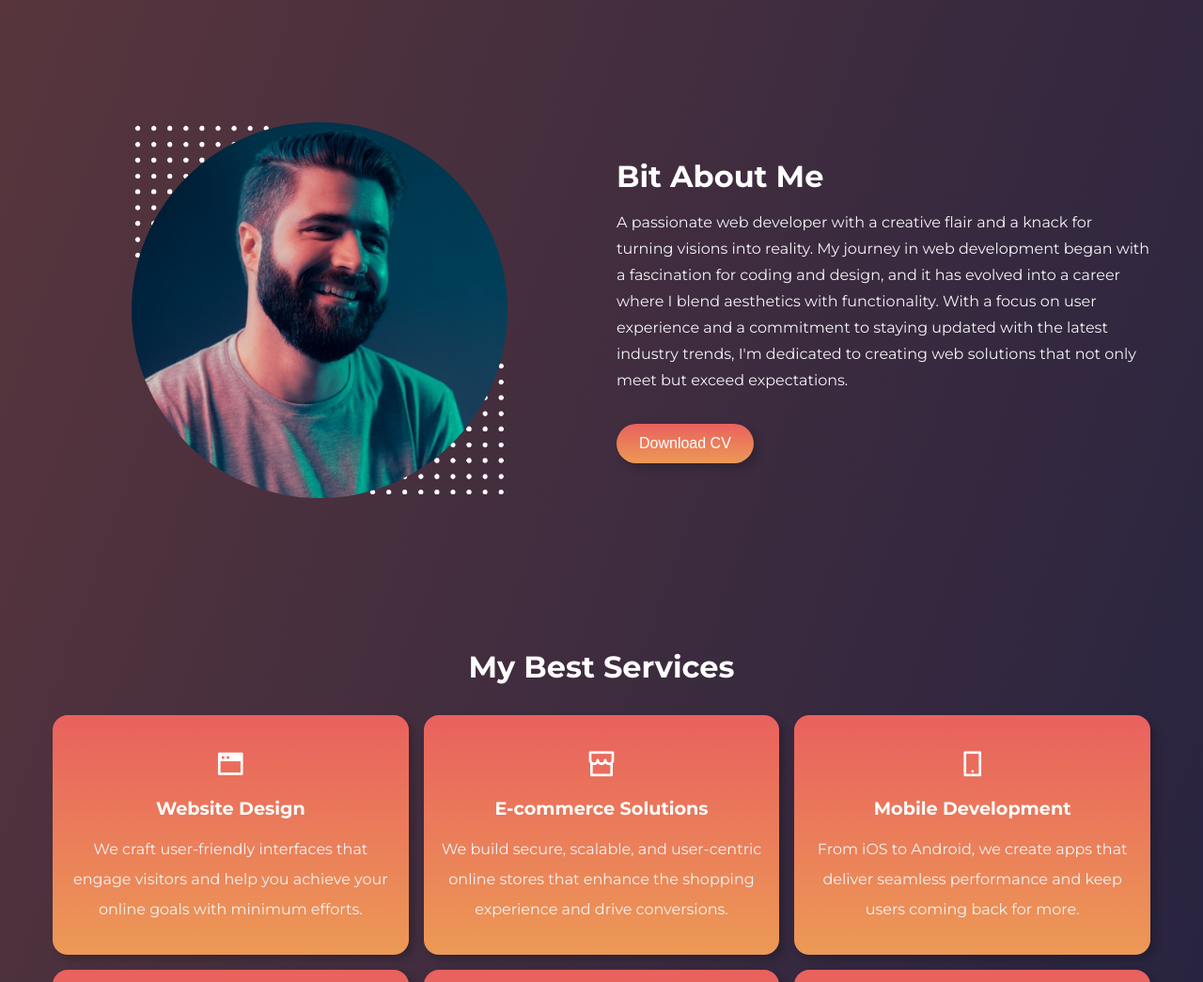
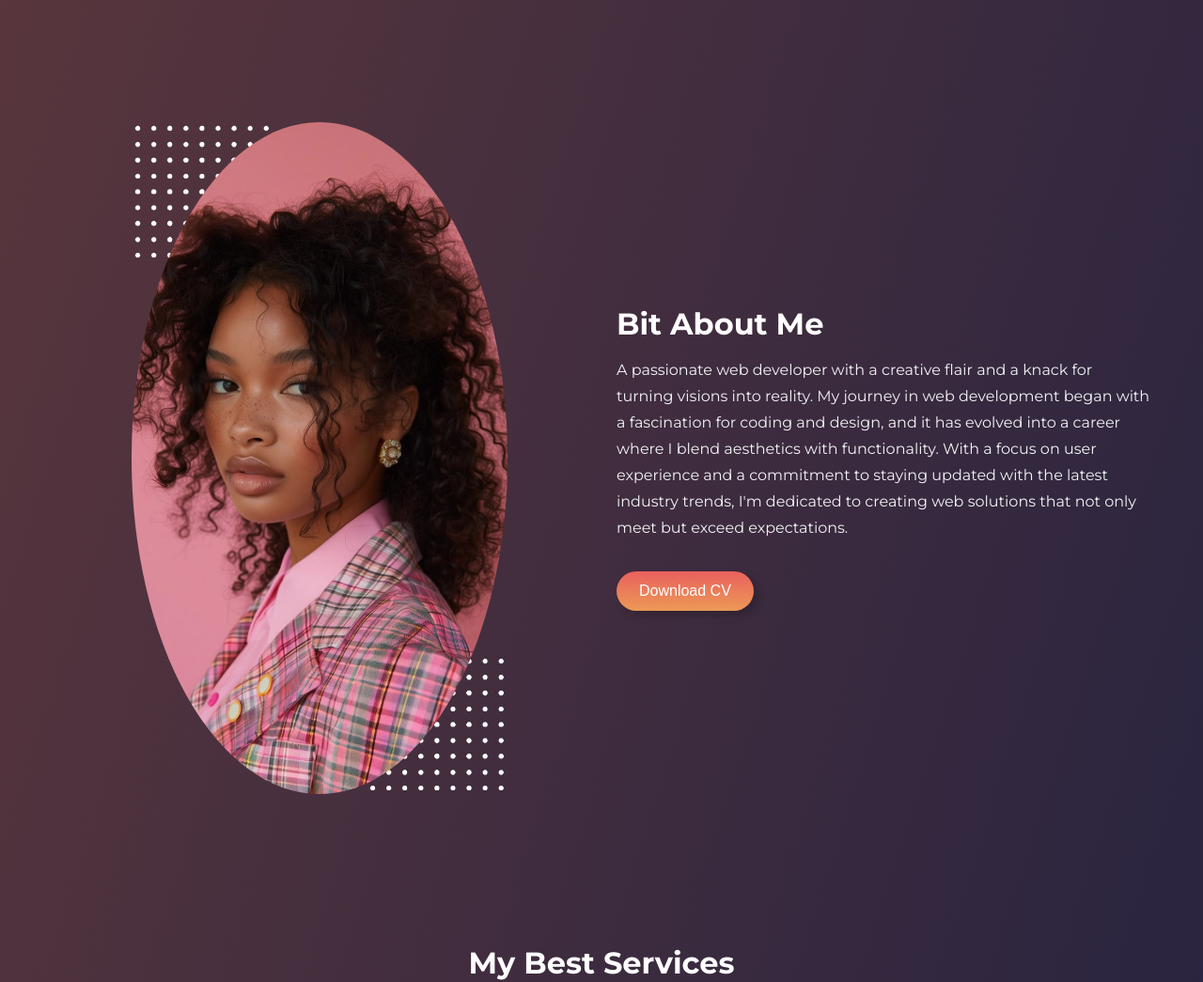
Before and after one commit to ellenaokpani/ellenaportfolio, a plain HTML site: page Ellena Portfolio/index.html in a window 1280 px wide. Shown: the part 1020-2065 px from the top of the page at 94% size. Drawn offline with nearby package versions, Linux system fonts and the light colour scheme.

Commit message:
Update index.html

```diff
--- a/Ellena Portfolio/index.html
+++ b/Ellena Portfolio/index.html
@@ -49,7 +49,7 @@
       <div class="about__image">
         <img src="assets/bg.png" alt="bg" class="about__bg-1" />
         <img src="assets/bg.png" alt="bg" class="about__bg-2" />
-        <img src="assets/about.jpg" alt="about" class="about__img" />
+        <img src="assets/about 1.jpeg" alt="about" class="about__img" />
       </div>
       <div class="about__content">
         <h2 class="section__header">Bit About Me</h2>
```
